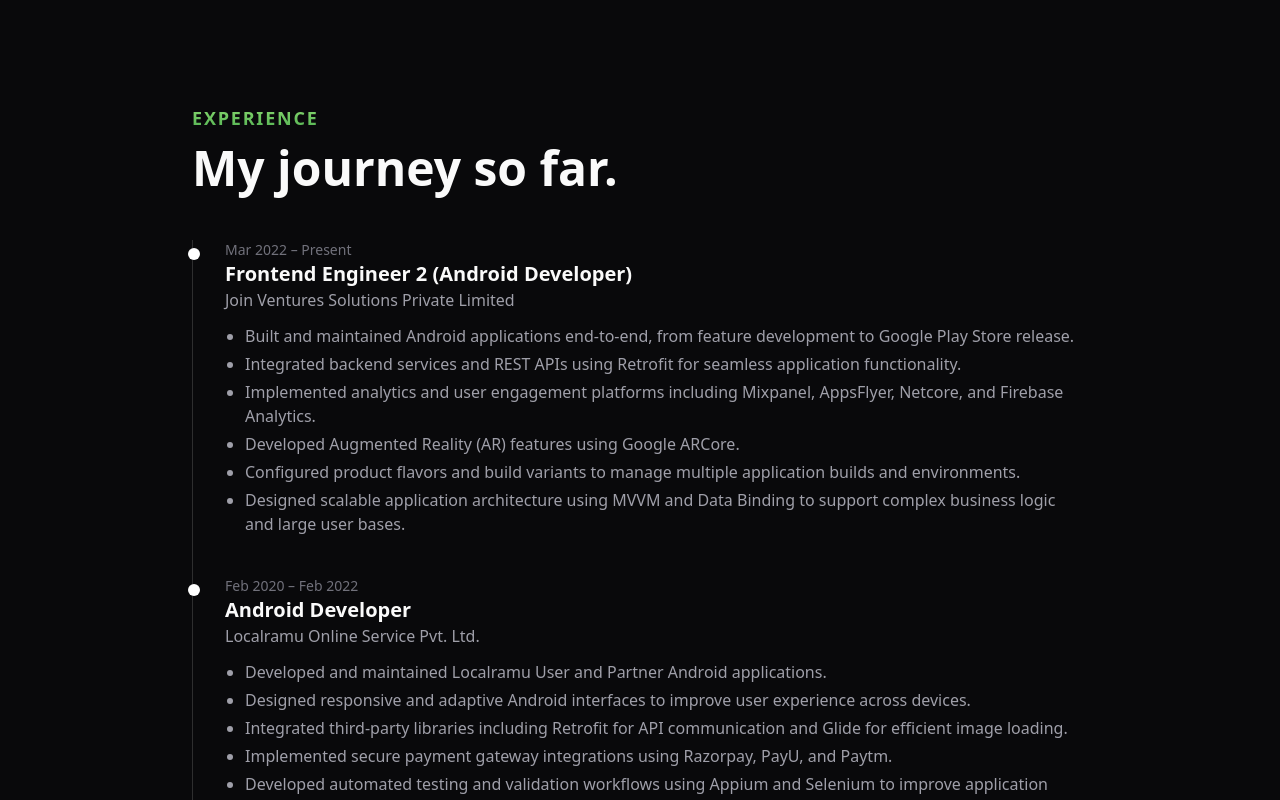
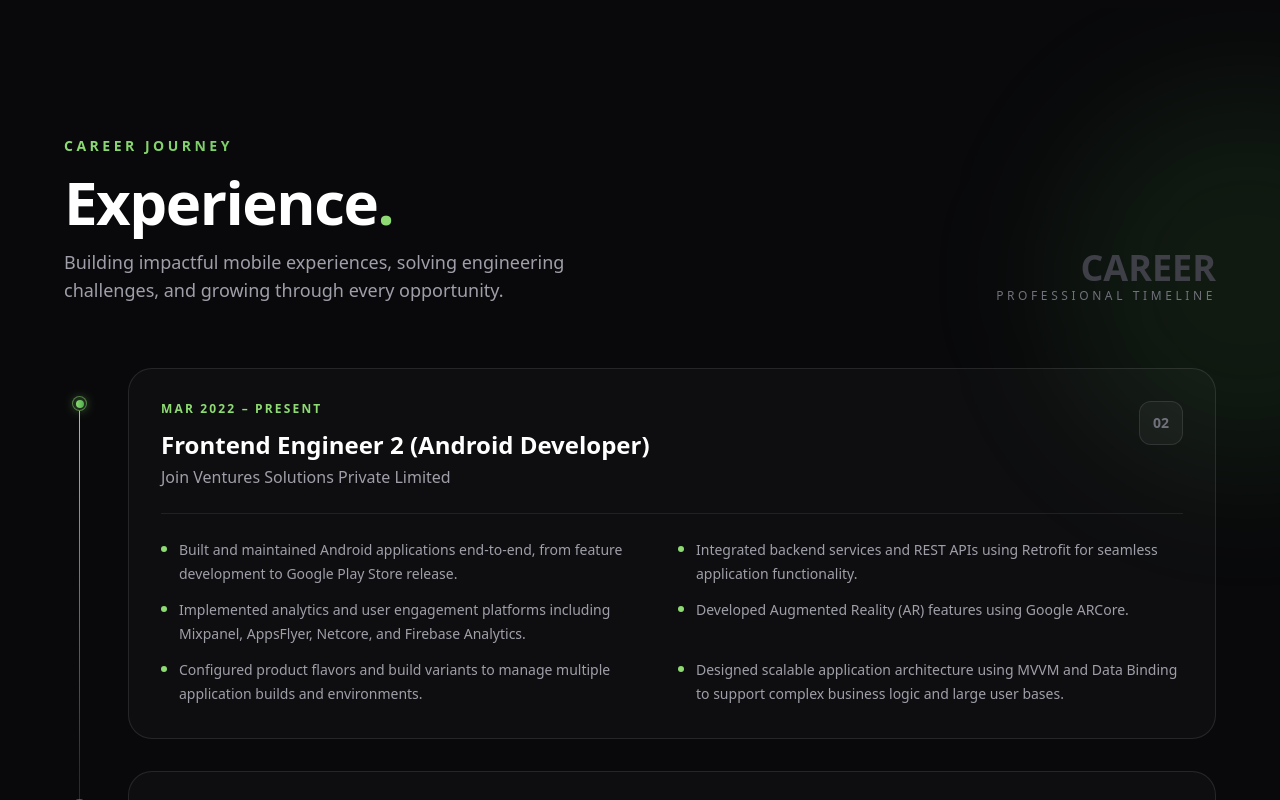
Before and after one commit to adityanischal217/aditya-portfolio, a Next.js app: page / in a window 1280 px wide. Shown: the part 3440-4240 px from the top of the page. Built offline with nearby package versions, Linux system fonts and the light colour scheme.

Commit message:
code changes

```diff
--- a/components/Experience.tsx
+++ b/components/Experience.tsx
@@ -1,27 +1,130 @@
+
 import { experience } from "@/data/experience";
+
+const accent =
+  "bg-gradient-to-r from-[#8DDB72] to-[#4CAF50]";
 
 export default function Experience() {
   return (
-    <section id="experience" className="px-6 py-24">
-      <div className="mx-auto max-w-4xl">
-         <p className="bg-gradient-to-b from-[#8DDB72] to-[#4CAF50] bg-clip-text text-base font-extrabold uppercase tracking-widest text-transparent md:text-lg">
-        Experience
-        </p>
-        <h2 className="mt-3 text-3xl font-bold md:text-5xl">My journey so far.</h2>
+    <section
+      id="experience"
+      className="relative overflow-hidden px-6 py-24 md:py-32"
+    >
+      {/* Background glow */}
+      <div
+        aria-hidden
+        className="pointer-events-none absolute -right-40 top-20 h-96 w-96 rounded-full bg-[#4CAF50]/10 blur-3xl"
+      />
 
-        <div className="mt-12 space-y-10 border-l border-white/15 pl-8">
-          {experience.map((e) => (
-            <div key={e.role + e.period} className="relative">
-              <span className="absolute -left-[37px] top-2 h-3 w-3 rounded-full bg-white" />
-              <p className="text-sm text-zinc-500">{e.period}</p>
-              <h3 className="text-xl font-semibold">{e.role}</h3>
-              <p className="text-zinc-400">{e.company}</p>
-              <ul className="mt-3 list-disc space-y-1 pl-5 text-zinc-400">
-                {e.points.map((pt) => <li key={pt}>{pt}</li>)}
-              </ul>
-            </div>
-          ))}
+      <div className="relative mx-auto max-w-6xl">
+
+        {/* Section heading */}
+        <div className="flex flex-col justify-between gap-6 md:flex-row md:items-end">
+          <div>
+            <p className="bg-gradient-to-r from-[#8DDB72] to-[#4CAF50] bg-clip-text text-sm font-bold uppercase tracking-[0.25em] text-transparent">
+              Career Journey
+            </p>
+
+            <h2 className="mt-4 text-4xl font-bold tracking-tight text-white md:text-6xl">
+              Experience<span className="text-[#8DDB72]">.</span>
+            </h2>
+
+            <p className="mt-4 max-w-xl text-base leading-7 text-zinc-400 md:text-lg">
+              Building impactful mobile experiences, solving engineering
+              challenges, and growing through every opportunity.
+            </p>
+          </div>
+
+          <div className="hidden text-right md:block">
+            <p className="text-4xl font-extrabold text-zinc-700">
+              CAREER
+            </p>
+            <p className="text-xs tracking-[0.3em] text-zinc-500">
+              PROFESSIONAL TIMELINE
+            </p>
+          </div>
         </div>
+
+        {/* Experience Timeline */}
+        <div className="relative mt-16">
+
+          {/* Timeline line */}
+          <div className="absolute bottom-8 left-[7px] top-8 w-px bg-gradient-to-b from-[#8DDB72] via-white/15 to-transparent md:left-[15px]" />
+
+          <div className="space-y-8">
+            {experience.map((e, index) => (
+              <div
+                key={e.role + e.period}
+                className="group relative pl-10 md:pl-16"
+              >
+                {/* Timeline indicator */}
+                <div className="absolute left-0 top-7 z-10 flex h-[15px] w-[15px] items-center justify-center rounded-full border border-[#8DDB72]/50 bg-zinc-950 md:left-[8px] md:h-[15px] md:w-[15px]">
+                  <span
+                    className={`h-2 w-2 rounded-full ${accent} ${
+                      index === 0 ? "shadow-[0_0_12px_#8DDB72]" : ""
+                    }`}
+                  />
+                </div>
+
+                {/* Experience Card */}
+                <div className="relative rounded-3xl border border-white/10 bg-white/[0.025] p-6 transition-all duration-300 hover:-translate-y-1 hover:border-[#8DDB72]/40 hover:bg-white/[0.045] md:p-8">
+
+                  {/* Card top */}
+                  <div className="flex flex-col justify-between gap-4 sm:flex-row sm:items-start">
+
+                    <div>
+                      <p className="text-xs font-semibold uppercase tracking-[0.18em] text-[#8DDB72]">
+                        {e.period}
+                      </p>
+
+                      <h3 className="mt-3 text-xl font-bold text-white md:text-2xl">
+                        {e.role}
+                      </h3>
+
+                      <p className="mt-1 text-base font-medium text-zinc-400">
+                        {e.company}
+                      </p>
+                    </div>
+
+                    {/* Experience number */}
+                    <div className="flex h-11 w-11 shrink-0 items-center justify-center rounded-xl border border-white/10 bg-white/[0.04] text-sm font-bold text-zinc-500 transition-colors group-hover:border-[#8DDB72]/30 group-hover:text-[#8DDB72]">
+                      {String(experience.length - index).padStart(2, "0")}
+                    </div>
+                  </div>
+
+                  {/* Divider */}
+                  <div className="my-6 h-px bg-white/[0.08]" />
+
+                  {/* Responsibilities */}
+                  <ul className="grid gap-3 sm:grid-cols-2">
+                    {e.points.map((pt) => (
+                      <li
+                        key={pt}
+                        className="flex items-start gap-3 text-sm leading-6 text-zinc-400"
+                      >
+                        <span className="mt-2 h-1.5 w-1.5 shrink-0 rounded-full bg-[#8DDB72]" />
+                        <span>{pt}</span>
+                      </li>
+                    ))}
+                  </ul>
+
+                  {/* Bottom accent */}
+                  <div className="absolute bottom-0 left-8 right-8 h-px bg-gradient-to-r from-transparent via-[#8DDB72]/30 to-transparent opacity-0 transition-opacity duration-300 group-hover:opacity-100" />
+                </div>
+              </div>
+            ))}
+          </div>
+        </div>
+
+        {/* Footer */}
+        <div className="mt-16 flex items-center gap-3">
+          <div className="h-px flex-1 bg-white/10" />
+          <p className="text-xs font-medium uppercase tracking-[0.2em] text-zinc-500">
+            Always learning. Always building.
+          </p>
+          <div className="h-px flex-1 bg-white/10" />
+        </div>
+
       </div>
     </section>
   );
```
